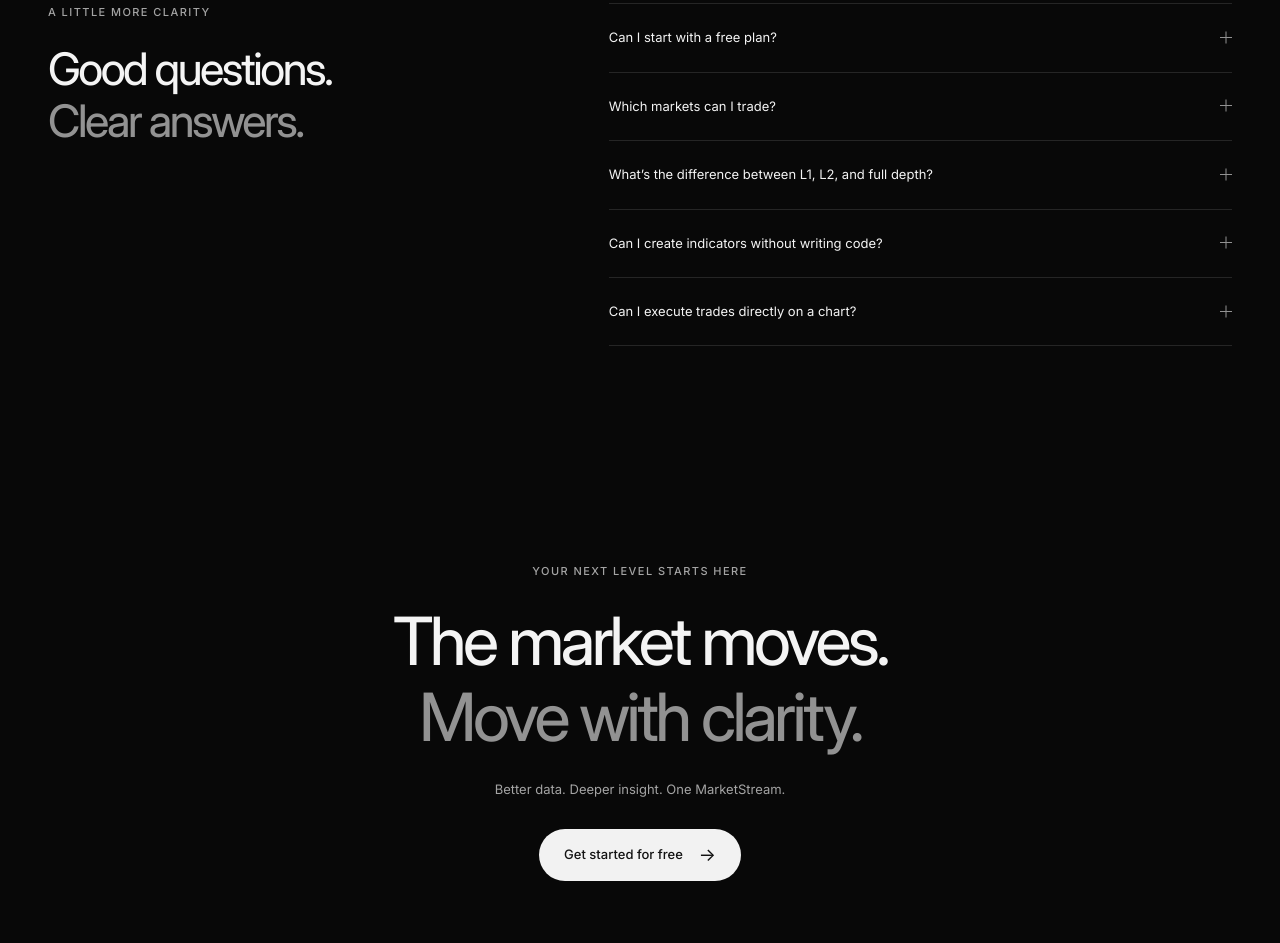
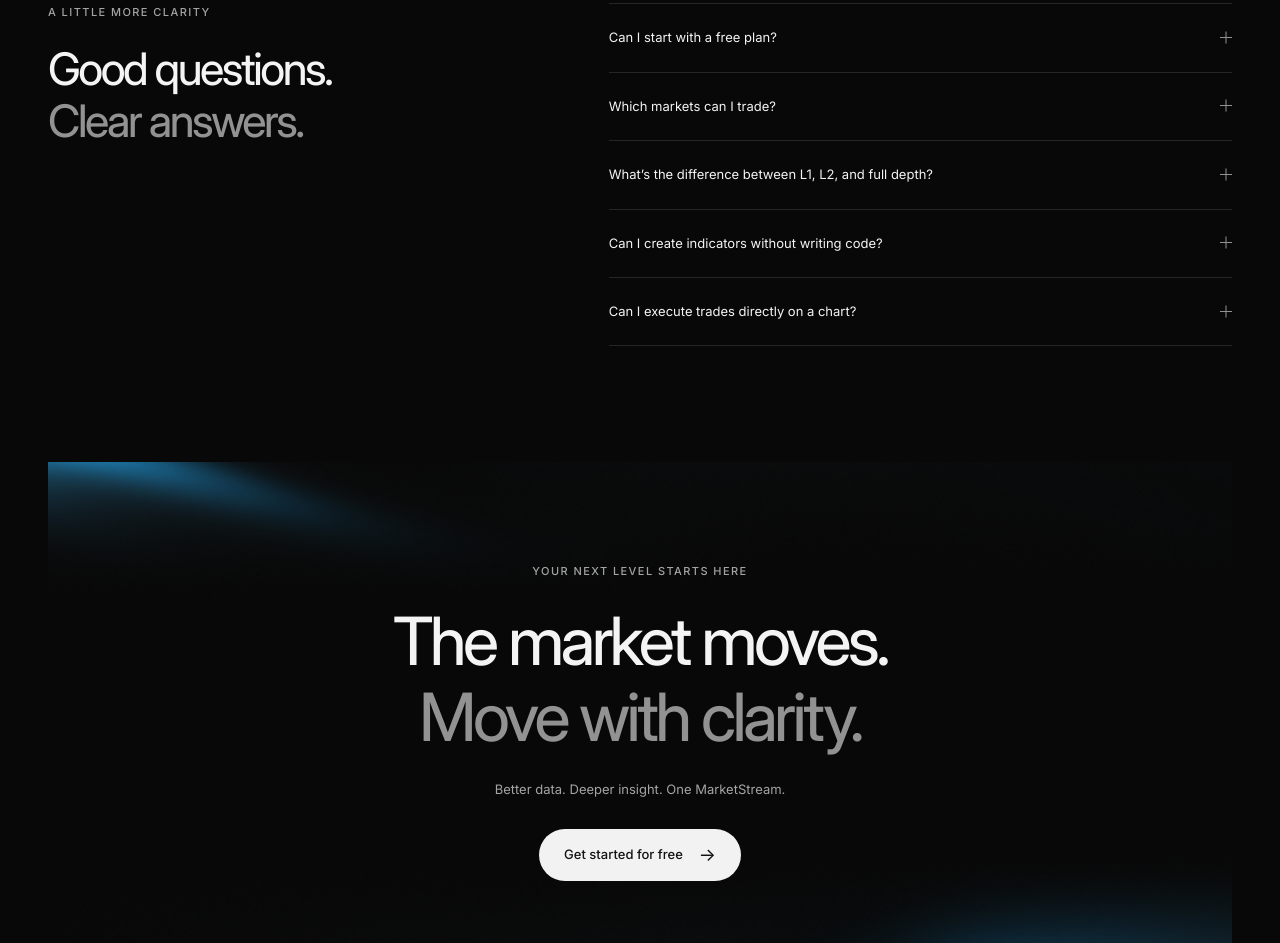
Before and after one commit to giangarone/terminal-website, a website built with Vite: page index.html in a window 1280 px wide. Shown: the part 7537-8480 px from the top of the page. Built offline with nearby package versions, Linux system fonts and the light colour scheme; no server answers; animation ran at ten frames a second.

Commit message:
Add aurora background to closing section

```diff
--- a/index.html
+++ b/index.html
@@ -291,6 +291,7 @@
       </section>
 
       <section class="closing-section section container" aria-labelledby="closing-title">
+        <canvas class="aurora-canvas" aria-hidden="true"></canvas>
         <p class="overline">Your next level starts here</p><h2 id="closing-title">The market moves.<br /><span class="muted">Move with clarity.</span></h2><p>Better data. Deeper insight. One MarketStream.</p><a class="button button-primary" href="#pricing">Get started for free <span aria-hidden="true">→</span></a>
       </section>
     </main>
--- /dev/null
+++ b/src/aurora.ts
@@ -0,0 +1,223 @@
+// Aurora background for the closing section.
+// WebGL domain-warped gradient, cloned from luxalgo.com.
+const CONFIG = {
+  colorA: '#0d8ed6',
+  colorB: '#19282f',
+  brightness: 1,
+  speed: 0.55,
+  spread: 0.27,
+  diag: -1,
+  alpha: 2,
+};
+
+const VERTEX_SHADER = `
+attribute vec2 aPos;
+varying vec2 vUv;
+void main() {
+  vUv = aPos * 0.5 + 0.5;
+  gl_Position = vec4(aPos, 0.0, 1.0);
+}`;
+
+const FRAGMENT_SHADER = `
+precision highp float;
+
+varying vec2 vUv;
+uniform float uTime;
+uniform float uIntensity;
+uniform vec3 uColorA;
+uniform vec3 uColorB;
+uniform float uSpread;
+uniform float uDiag;
+uniform vec2 uEdgeFade;
+
+vec3 warp3d(vec3 pos, float t) {
+  float curv = 0.8;
+  float a = 1.9;
+  float b = 0.7;
+  pos *= 2.0;
+  pos.x += curv * sin(t + a * pos.y) + t * b;
+  pos.y += curv * cos(t + a * pos.x);
+  pos.y += curv * sin(t + a * pos.z) + t * b;
+  pos.z += curv * cos(t + a * pos.y);
+  pos.z += curv * sin(t + a * pos.x) + t * b;
+  pos.x += curv * cos(t + a * pos.z);
+  return 0.5 + 0.5 * cos(pos + vec3(1.0, 2.0, 4.0));
+}
+
+void main() {
+  vec2 uv = 2.0 * vUv - 1.0;
+  vec3 w = pow(warp3d(vec3(uv.x, sin(uv.y), uv.y), uTime), vec3(1.5));
+  vec3 col = 1.5 * uColorA * w.x;
+  col *= w.y;
+  col += uColorB * w.z;
+  col *= smoothstep(uSpread, 1.0, abs(uv.y));
+  float m = smoothstep(uDiag, 1.0, -uv.y * uv.x);
+  col *= m * m;
+  float edgeFade = uv.y > 0.0 ? uEdgeFade.x : uEdgeFade.y;
+  col *= smoothstep(0.0, max(edgeFade, 0.0001), 1.0 - abs(uv.y));
+  col *= uIntensity;
+  float n = fract(sin(dot(gl_FragCoord.xy, vec2(12.9898, 78.233))) * 43758.5453);
+  col += (n - 0.5) / 255.0;
+  gl_FragColor = vec4(col, 1.0);
+}`;
+
+function hexToRgb(hex: string): Float32Array {
+  const value = parseInt(hex.slice(1), 16);
+  return new Float32Array([
+    ((value >> 16) & 255) / 255,
+    ((value >> 8) & 255) / 255,
+    (value & 255) / 255,
+  ]);
+}
+
+function buildProgram(gl: WebGLRenderingContext): WebGLProgram | null {
+  const compile = (type: number, source: string): WebGLShader | null => {
+    const shader = gl.createShader(type);
+    if (!shader) return null;
+    gl.shaderSource(shader, source);
+    gl.compileShader(shader);
+    return shader;
+  };
+
+  const vertex = compile(gl.VERTEX_SHADER, VERTEX_SHADER);
+  const fragment = compile(gl.FRAGMENT_SHADER, FRAGMENT_SHADER);
+  if (!vertex || !fragment) return null;
+
+  const program = gl.createProgram();
+  if (!program) return null;
+  gl.attachShader(program, vertex);
+  gl.attachShader(program, fragment);
+  gl.linkProgram(program);
+  gl.deleteShader(vertex);
+  gl.deleteShader(fragment);
+  if (!gl.getProgramParameter(program, gl.LINK_STATUS)) {
+    gl.deleteProgram(program);
+    return null;
+  }
+  return program;
+}
+
+interface AuroraState {
+  program: WebGLProgram;
+  buffer: WebGLBuffer;
+  uTime: WebGLUniformLocation | null;
+  uIntensity: WebGLUniformLocation | null;
+}
+
+function setup(gl: WebGLRenderingContext): AuroraState | null {
+  const program = buildProgram(gl);
+  if (!program) return null;
+  gl.useProgram(program);
+
+  const buffer = gl.createBuffer();
+  if (!buffer) return null;
+  gl.bindBuffer(gl.ARRAY_BUFFER, buffer);
+  gl.bufferData(gl.ARRAY_BUFFER, new Float32Array([-1, -1, 3, -1, -1, 3]), gl.STATIC_DRAW);
+
+  const position = gl.getAttribLocation(program, 'aPos');
+  gl.enableVertexAttribArray(position);
+  gl.vertexAttribPointer(position, 2, gl.FLOAT, false, 0, 0);
+
+  gl.uniform3fv(gl.getUniformLocation(program, 'uColorA'), hexToRgb(CONFIG.colorA));
+  gl.uniform3fv(gl.getUniformLocation(program, 'uColorB'), hexToRgb(CONFIG.colorB));
+  gl.uniform1f(gl.getUniformLocation(program, 'uSpread'), CONFIG.spread);
+  gl.uniform1f(gl.getUniformLocation(program, 'uDiag'), CONFIG.diag);
+  gl.uniform2f(gl.getUniformLocation(program, 'uEdgeFade'), 0.2, 0.32);
+
+  return {
+    program,
+    buffer,
+    uTime: gl.getUniformLocation(program, 'uTime'),
+    uIntensity: gl.getUniformLocation(program, 'uIntensity'),
+  };
+}
+
+export function initAurora(canvas: HTMLCanvasElement): () => void {
+  const gl = canvas.getContext('webgl', {
+    alpha: false,
+    depth: false,
+    stencil: false,
+    antialias: false,
+    powerPreference: 'low-power',
+  });
+  if (!gl) return () => {};
+
+  const initial = setup(gl);
+  if (!initial) return () => {};
+  let state: AuroraState = initial;
+
+  const reducedMotion = window.matchMedia('(prefers-reduced-motion: reduce)');
+  let startTime = 0;
+  let running = false;
+  let queued = false;
+  let frame = 0;
+
+  const draw = (now: number) => {
+    if (!startTime) startTime = now;
+    const elapsed = now - startTime;
+    gl.uniform1f(state.uTime, (now / 1000) * CONFIG.speed);
+    const fade = reducedMotion.matches ? 1 : Math.max(0, Math.min(1, (elapsed - 200) / 1500));
+    gl.uniform1f(state.uIntensity, CONFIG.brightness * CONFIG.alpha * fade);
+    gl.drawArrays(gl.TRIANGLES, 0, 3);
+  };
+
+  const resize = () => {
+    const width = canvas.clientWidth;
+    const height = canvas.clientHeight;
+    if (!width || !height) return;
+    const scale = Math.min(0.5, 1536 / width);
+    const nextWidth = Math.max(1, Math.round(width * scale));
+    const nextHeight = Math.max(1, Math.round(height * scale));
+    if (canvas.width === nextWidth && canvas.height === nextHeight) return;
+    canvas.width = nextWidth;
+    canvas.height = nextHeight;
+    gl.viewport(0, 0, nextWidth, nextHeight);
+    if (reducedMotion.matches) draw(12000);
+  };
+
+  const resizeObserver = new ResizeObserver(resize);
+  resizeObserver.observe(canvas);
+  resize();
+
+  const renderFrame = (now: number) => {
+    draw(now);
+    if (running) frame = requestAnimationFrame(renderFrame);
+    else queued = false;
+  };
+  const kick = () => {
+    if (!queued && running) {
+      queued = true;
+      frame = requestAnimationFrame(renderFrame);
+    }
+  };
+
+  const observer = new IntersectionObserver(entries => {
+    running = entries[0].isIntersecting;
+    kick();
+  });
+  observer.observe(canvas);
+
+  if (reducedMotion.matches) draw(12000);
+
+  const onContextLost = (event: Event) => {
+    event.preventDefault();
+    cancelAnimationFrame(frame);
+  };
+  const onContextRestored = () => {
+    const next = setup(gl);
+    if (next) state = next;
+  };
+  canvas.addEventListener('webglcontextlost', onContextLost);
+  canvas.addEventListener('webglcontextrestored', onContextRestored);
+
+  return () => {
+    observer.disconnect();
+    resizeObserver.disconnect();
+    cancelAnimationFrame(frame);
+    canvas.removeEventListener('webglcontextlost', onContextLost);
+    canvas.removeEventListener('webglcontextrestored', onContextRestored);
+    gl.deleteBuffer(state.buffer);
+    gl.deleteProgram(state.program);
+    gl.getExtension('WEBGL_lose_context')?.loseContext();
+  };
+}
--- a/src/main.ts
+++ b/src/main.ts
@@ -2,8 +2,12 @@ import { productImages } from './content.ts';
 import { connectMarketFeed, PRODUCTS } from './market-feed.ts';
 import type { FeedSnapshot } from './market-feed.ts';
 import { setupIndicators } from './indicators.ts';
+import { initAurora } from './aurora.ts';
 
 setupIndicators();
+
+const auroraCanvas = document.querySelector<HTMLCanvasElement>('.aurora-canvas');
+const stopAurora = auroraCanvas ? initAurora(auroraCanvas) : () => {};
 
 const menuButton = document.querySelector<HTMLButtonElement>('.menu-toggle')!;
 const mobileMenu = document.querySelector<HTMLElement>('#mobile-navigation')!;
@@ -72,7 +76,7 @@ const entranceElements = [...document.querySelectorAll<HTMLElement>([
   '.platform-media', '.platform-caption', '.depth-feature', '.depth-visual',
   '.data-section > .text-link', '.ai-copy > *', '.ai-visual',
   '.workflow-card', '.workflow-bottom', '.pricing-card', '.pricing-note',
-  '.faq-heading', '.faq-list details', '.closing-section > *',
+  '.faq-heading', '.faq-list details', '.closing-section > *:not(canvas)',
   '.footer-main', '.indicator-track',
 ].join(', '))];
 let entranceObserver: IntersectionObserver | undefined;
@@ -170,7 +174,7 @@ function renderFeed(snapshot: FeedSnapshot) {
 }
 
 let disconnect = connectMarketFeed(renderFeed);
-window.addEventListener('pagehide', () => disconnect());
+window.addEventListener('pagehide', () => { disconnect(); stopAurora(); });
 window.addEventListener('pageshow', event => {
   if (event.persisted) disconnect = connectMarketFeed(renderFeed);
 });
--- a/src/style.css
+++ b/src/style.css
@@ -309,7 +309,10 @@ ul { margin: 0; padding: 0; list-style: none; }
 .faq-indicator::before, .faq-indicator::after { content: ''; position: absolute; background: var(--text-muted); left: 0; top: 5px; width: 12px; height: 1px; }
 .faq-indicator::after { transform: rotate(90deg); }
 details[open] .faq-indicator::after { transform: rotate(0); }
-.closing-section { text-align: center; padding-block: 100px 113px; }
+.closing-section { position: relative; overflow: hidden; text-align: center; padding-block: 100px 113px; }
+/* Aurora sits past the section edges so its shader fade lands outside the visible area. */
+.aurora-canvas { position: absolute; top: -12rem; left: 0; width: 100%; height: calc(100% + 24rem); pointer-events: none; mix-blend-mode: screen; z-index: 0; }
+.closing-section > *:not(.aurora-canvas) { position: relative; z-index: 1; }
 .closing-section h2 { font-size: clamp(48px, 5.2vw, 72px); margin-top: 23px; }
 .closing-section > p:not(.overline) { color: var(--text-secondary); font-size: 13px; margin-top: 24px; }
 .closing-section .button { margin-top: 28px; }
```
